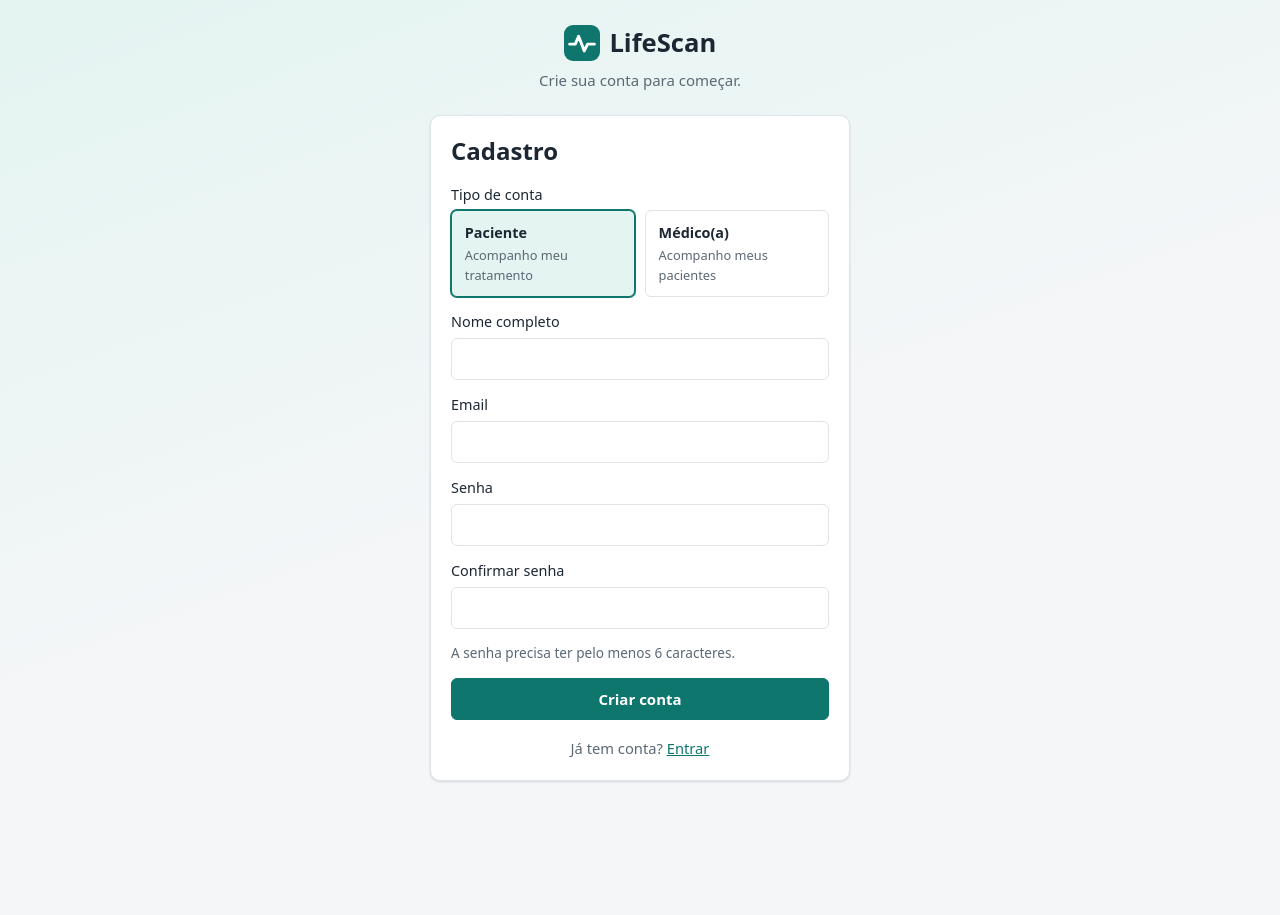
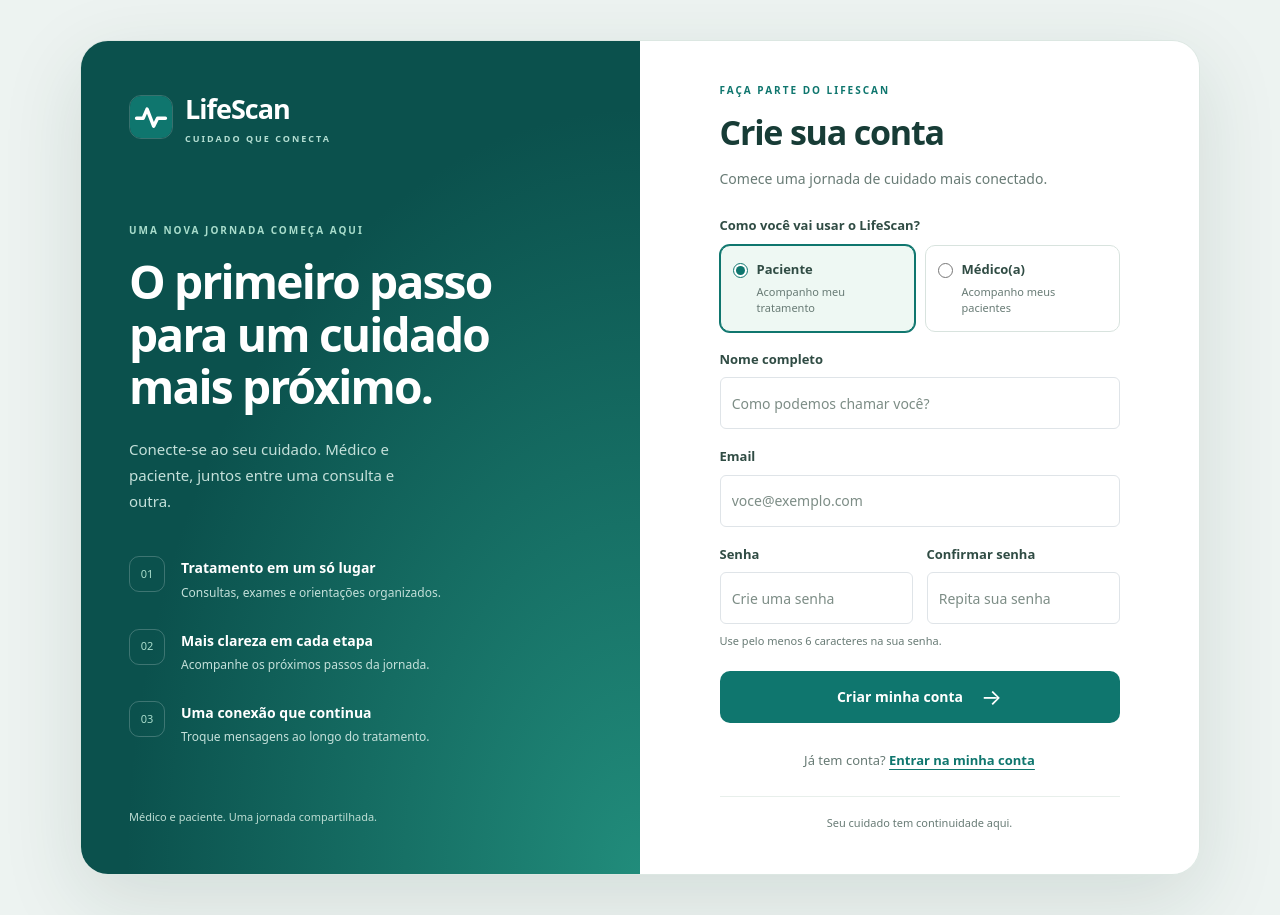
Before and after one commit to Life-Scan/LifeScan, a React (Vite) app in the folder frontend/: page /cadastro in a window 1280 px wide. Before the commit the page ends 805 px from the top, so only its background shows below. Built offline with nearby package versions, Linux system fonts and the light colour scheme; no server answers.

Commit message:
Atualiza visual da tela de cadastro

```diff
--- a/frontend/src/pages/Cadastro.jsx
+++ b/frontend/src/pages/Cadastro.jsx
@@ -2,9 +2,10 @@ import { useState } from 'react'
 import { Link, useNavigate } from 'react-router-dom'
 
 import { mensagemDeErro } from '../api/cliente'
-import { Alerta, estilos as ui } from '../components/ui'
+import { Alerta } from '../components/ui'
 import { useAuth } from '../context/AuthContext'
-import estilos from './Auth.module.css'
+import estilos from './Login.module.css'
+import cadastro from './Cadastro.module.css'
 
 const PAPEIS = [
   { valor: 'paciente', rotulo: 'Paciente', descricao: 'Acompanho meu tratamento' },
@@ -40,25 +41,40 @@ export default function Cadastro() {
   }
 
   return (
-    <div className={estilos.fundo}>
+    <main className={estilos.fundo}>
       <div className={estilos.caixa}>
-        <div className={estilos.marca}>
-          <img src="/favicon.svg" alt="" width="36" height="36" />
-          LifeScan
-        </div>
-        <p className={estilos.slogan}>Crie sua conta para começar.</p>
+        <section className={estilos.apresentacao} aria-labelledby="titulo-apresentacao">
+          <div className={estilos.marca}>
+            <img src="/favicon.svg" alt="" width="44" height="44" />
+            <span>LifeScan<span className={estilos.descricaoMarca}>CUIDADO QUE CONECTA</span></span>
+          </div>
+          <div className={estilos.mensagem}>
+            <p className={estilos.sobretitulo}>UMA NOVA JORNADA COMEÇA AQUI</p>
+            <h2 id="titulo-apresentacao">O primeiro passo{' '}<br />para um cuidado{' '}<br />mais próximo.</h2>
+            <p>Conecte-se ao seu cuidado. Médico e paciente, juntos entre uma consulta e outra.</p>
+          </div>
+          <ul className={cadastro.beneficios}>
+            <li><span aria-hidden="true">01</span><div><strong>Tratamento em um só lugar</strong><p>Consultas, exames e orientações organizados.</p></div></li>
+            <li><span aria-hidden="true">02</span><div><strong>Mais clareza em cada etapa</strong><p>Acompanhe os próximos passos da jornada.</p></div></li>
+            <li><span aria-hidden="true">03</span><div><strong>Uma conexão que continua</strong><p>Troque mensagens ao longo do tratamento.</p></div></li>
+          </ul>
+          <p className={estilos.nota}>Médico e paciente. Uma jornada compartilhada.</p>
+        </section>
 
-        <div className={ui.cartao}>
-          <h1 className={estilos.titulo}>Cadastro</h1>
-          <form className={ui.formulario} onSubmit={aoEnviar}>
+        <section className={`${estilos.acesso} ${cadastro.acesso}`} aria-labelledby="titulo-cadastro">
+          <div className={`${estilos.formularioCaixa} ${cadastro.conteudo}`}>
+          <p className={estilos.sobretitulo}>FAÇA PARTE DO LIFESCAN</p>
+          <h1 id="titulo-cadastro" className={estilos.titulo}>Crie sua conta</h1>
+          <p className={estilos.subtitulo}>Comece uma jornada de cuidado mais conectado.</p>
+          <form className={`${estilos.formulario} ${cadastro.formulario}`} onSubmit={aoEnviar}>
             <Alerta tipo="erro">{erro}</Alerta>
 
-            <fieldset className={estilos.papeis}>
-              <legend>Tipo de conta</legend>
+            <fieldset className={cadastro.papeis}>
+              <legend>Como você vai usar o LifeScan?</legend>
               {PAPEIS.map(({ valor, rotulo, descricao }) => (
                 <label
                   key={valor}
-                  className={formulario.papel === valor ? estilos.papelSelecionado : estilos.papel}
+                  className={`${cadastro.papel} ${formulario.papel === valor ? cadastro.selecionado : ''}`}
                 >
                   <input
                     type="radio"
@@ -67,27 +83,28 @@ export default function Cadastro() {
                     checked={formulario.papel === valor}
                     onChange={alterar('papel')}
                   />
-                  {rotulo}
-                  <small>{descricao}</small>
+                  <span><strong>{rotulo}</strong><small>{descricao}</small></span>
                 </label>
               ))}
             </fieldset>
 
             <div>
               <label htmlFor="nome">Nome completo</label>
-              <input id="nome" autoComplete="name" value={formulario.nome} onChange={alterar('nome')} required minLength={2} />
+              <input id="nome" autoComplete="name" placeholder="Como podemos chamar você?" value={formulario.nome} onChange={alterar('nome')} required minLength={2} />
             </div>
             <div>
               <label htmlFor="email">Email</label>
-              <input id="email" type="email" autoComplete="email" value={formulario.email} onChange={alterar('email')} required />
+              <input id="email" type="email" autoComplete="email" placeholder="voce@exemplo.com" value={formulario.email} onChange={alterar('email')} required />
             </div>
-            <div className={ui.linhaCampos}>
+            <div className={cadastro.senhas}>
               <div>
                 <label htmlFor="senha">Senha</label>
                 <input
                   id="senha"
                   type="password"
                   autoComplete="new-password"
+                  placeholder="Crie uma senha"
+                  aria-describedby="ajuda-senha"
                   value={formulario.senha}
                   onChange={alterar('senha')}
                   required
@@ -100,23 +117,26 @@ export default function Cadastro() {
                   id="confirmacao"
                   type="password"
                   autoComplete="new-password"
+                  placeholder="Repita sua senha"
                   value={formulario.confirmacao}
                   onChange={alterar('confirmacao')}
                   required
                 />
               </div>
             </div>
-            <p className={ui.ajuda}>A senha precisa ter pelo menos 6 caracteres.</p>
+            <p id="ajuda-senha" className={cadastro.ajuda}>Use pelo menos 6 caracteres na sua senha.</p>
 
-            <button type="submit" className={ui.botao} disabled={enviando}>
-              {enviando ? 'Criando conta…' : 'Criar conta'}
+            <button type="submit" className={estilos.botao} disabled={enviando}>
+              {enviando ? 'Criando conta…' : 'Criar minha conta'}<span aria-hidden="true">→</span>
             </button>
           </form>
           <p className={estilos.rodape}>
-            Já tem conta? <Link to="/login">Entrar</Link>
+            Já tem conta? <Link to="/login">Entrar na minha conta</Link>
           </p>
-        </div>
+          <p className={`${estilos.assinatura} ${cadastro.assinatura}`}>Seu cuidado tem continuidade aqui.</p>
+          </div>
+        </section>
       </div>
-    </div>
+    </main>
   )
 }
--- /dev/null
+++ b/frontend/src/pages/Cadastro.module.css
@@ -0,0 +1,34 @@
+.acesso { padding: 42px; }
+.conteudo { max-width: 400px; }
+.formulario { gap: 18px; margin-top: 26px; }
+.beneficios { display: grid; gap: 26px; padding: 0; margin: 42px 0 0; list-style: none; }
+.beneficios li { display: flex; align-items: flex-start; gap: 16px; }
+.beneficios li > span { display: grid; place-items: center; flex-shrink: 0; width: 36px; height: 36px; border: 1px solid #ffffff35; border-radius: 10px; color: #a9ddcc; font-size: 11px; }
+.beneficios strong { font-size: 14px; font-weight: 600; }
+.beneficios p { margin-top: 4px; color: #c4e0da; font-size: 12px; line-height: 1.65; }
+.papeis { display: grid; grid-template-columns: 1fr 1fr; gap: 10px; margin: 0; padding: 0; border: 0; min-width: 0; }
+.papeis legend { margin-bottom: 10px; padding: 0; color: #304c44; font-size: 13px; font-weight: 600; }
+.papeis .papel { display: flex; align-items: flex-start; gap: 9px; margin: 0; padding: 14px 12px; border: 1px solid #d8e3de; border-radius: 10px; cursor: pointer; }
+.papeis .papel input { min-height: 0; width: 15px; height: 15px; padding: 0; margin: 3px 0 0; flex-shrink: 0; accent-color: #0f766e; }
+.papel strong { display: block; color: #304c44; font-size: 13px; }
+.papel small { display: block; margin-top: 4px; color: #687b75; font-size: 11px; line-height: 1.5; font-weight: 400; }
+.papeis .selecionado { border-color: #0f766e; background: #eef8f3; box-shadow: 0 0 0 1px #0f766e; }
+.papel:has(input:focus-visible) { outline: 2px solid #0f766e; outline-offset: 3px; }
+.senhas { display: grid; grid-template-columns: 1fr 1fr; gap: 14px; }
+.senhas > div { min-width: 0; }
+.ajuda { margin-top: -9px; color: #687b75; font-size: 11px; }
+.assinatura { margin-top: 26px; padding-top: 18px; }
+
+@media (max-width: 900px) {
+  .acesso { padding: 36px 26px; }
+  .senhas { grid-template-columns: 1fr; gap: 18px; }
+}
+
+@media (max-width: 680px) {
+  .acesso { padding: 34px 28px; }
+  .beneficios { display: none; }
+}
+
+@media (max-width: 360px) {
+  .papeis { grid-template-columns: 1fr; }
+}
```
